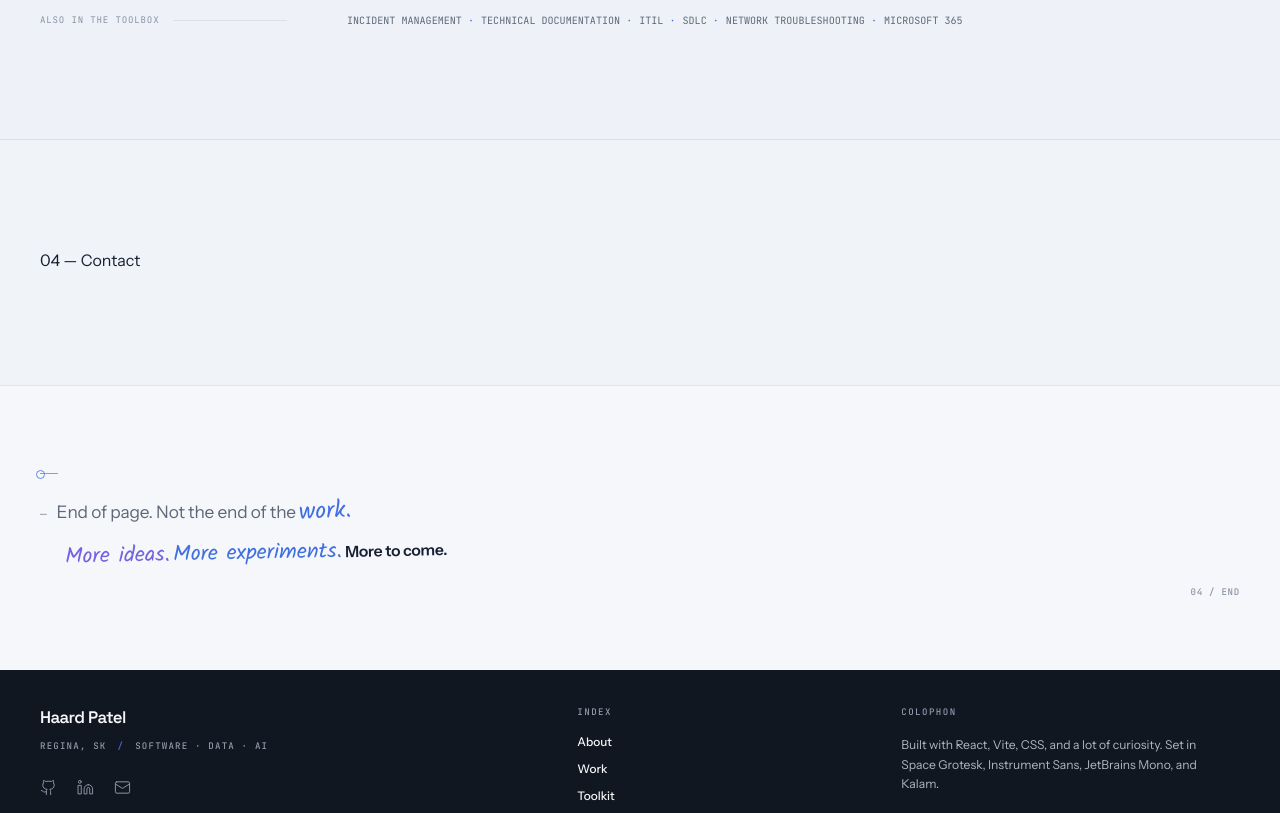
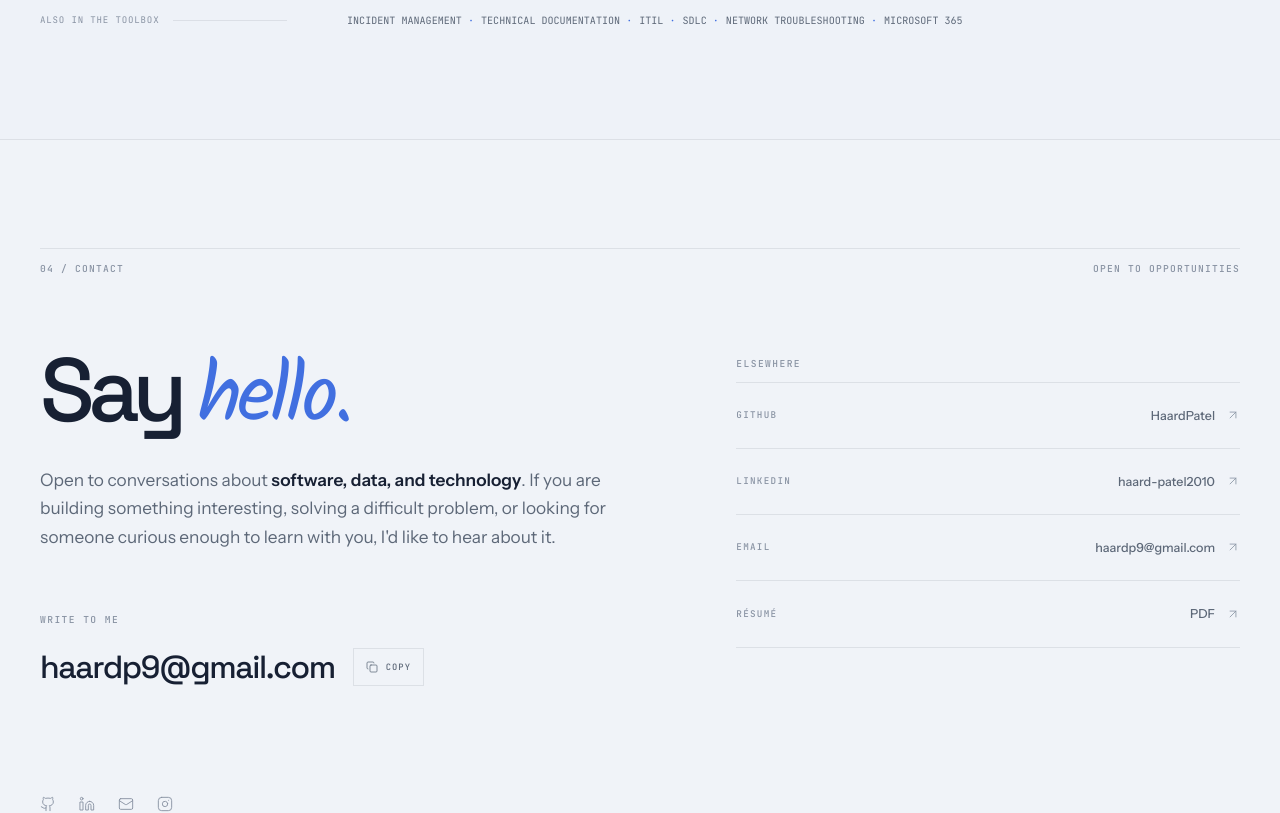
Before and after one commit to Haard-Patel/HAARD-PORTFOLIO, a React (Vite) app: page / in a window 1280 px wide. Shown: the part 5820-6633 px from the top of the page. Built offline with nearby package versions, Linux system fonts and the light colour scheme.

Commit message:
app commit

```diff
--- a/src/App.jsx
+++ b/src/App.jsx
@@ -3,6 +3,7 @@ import Hero from "./components/Hero/Hero";
 import About from "./components/About/About";
 import Projects from "./components/Projects/Projects";
 import Toolkit from "./components/Toolkit/Toolkit";
+import Contact from "./components/Contact/Contact";
 import Cursor from "./components/Cursor/Cursor";
 import Footer from "./components/Footer/Footer";
 
@@ -14,46 +15,23 @@ function App() {
       <Navbar />
 
       <main>
+        {/* Hero */}
         <Hero />
 
+        {/* 01 — About */}
         <About />
 
+        {/* 02 — Selected Work */}
         <Projects />
 
+        {/* 03 — Toolkit */}
         <Toolkit />
 
-        <section id="contact" className="section contact-section">
-          <div className="container">
-            <span className="section-label">04 — Contact</span>
-          </div>
-        </section>
-
-        <section className="scroll-thanks">
-          <div className="container">
-            <div className="scroll-note">
-              <div className="scroll-note-copy">
-                <p className="scroll-note-line">
-                  End of page. Not the end of the{" "}
-                  <span className="handwritten-word">
-                    work.
-                  </span>
-                </p>
-
-                <p className="scroll-note-line handwritten-line">
-                  <span>More ideas.</span>{" "}
-                  <span>More experiments.</span>{" "}
-                  <strong>More to come.</strong>
-                </p>
-              </div>
-
-              <span className="scroll-note-index">
-                04 / END
-              </span>
-            </div>
-          </div>
-        </section>
+        {/* 04 — Contact */}
+        <Contact />
       </main>
 
+      {/* Footer */}
       <Footer />
     </div>
   );
```
